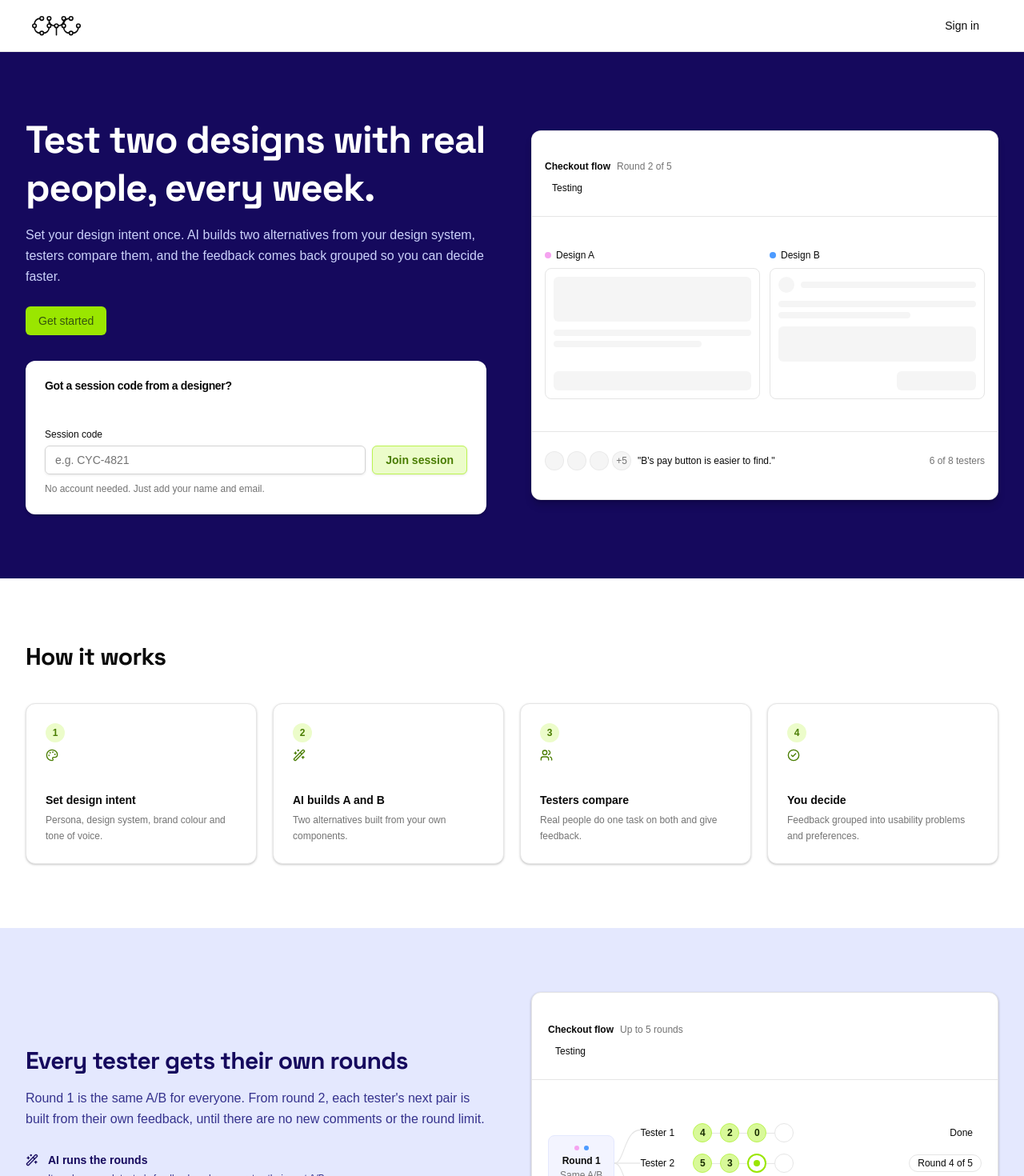
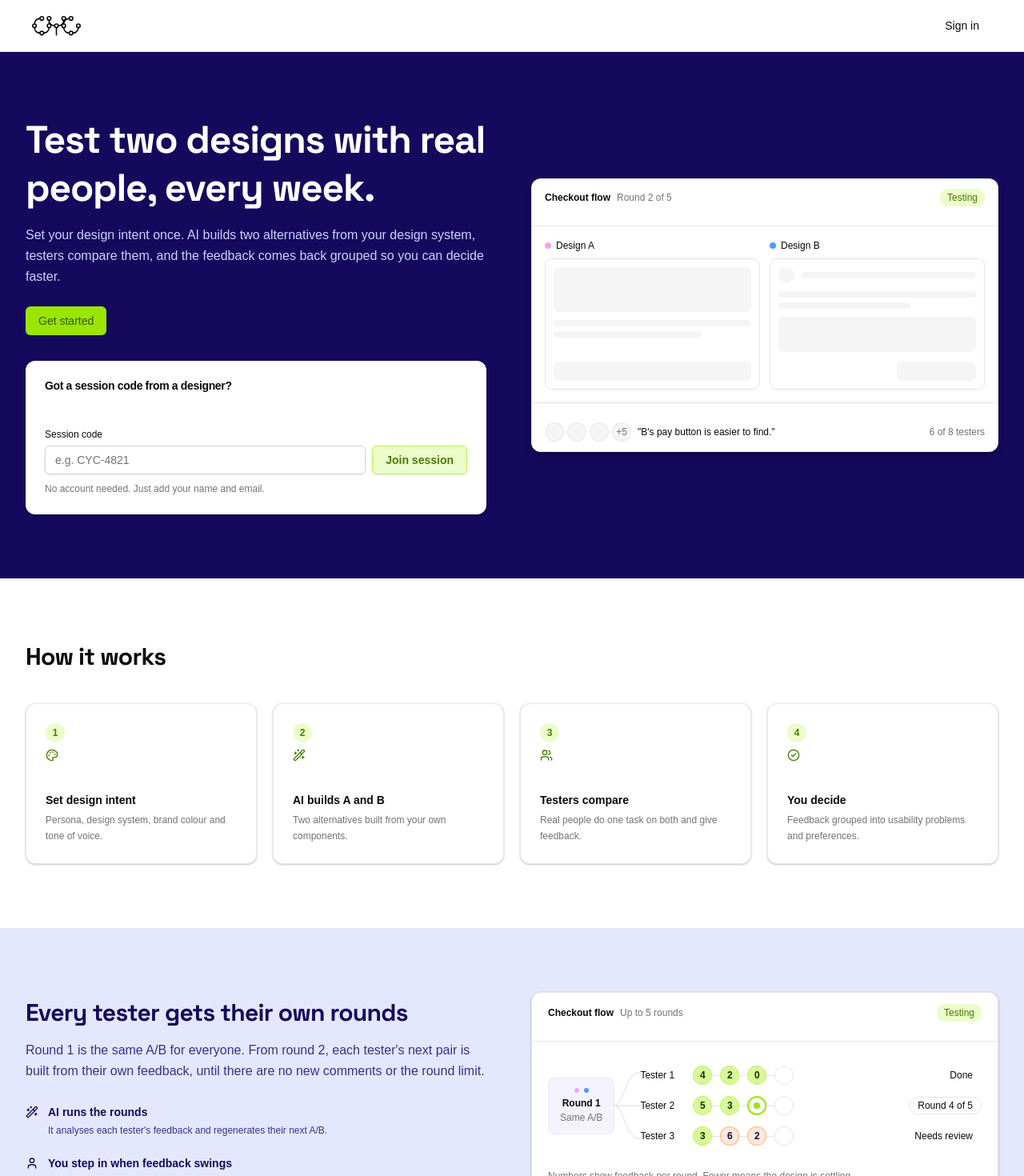
Before and after one commit to cyc-senior/cyc-monorepo, a Next.js app in the folder apps/frontend/: page / in a window 1280 px wide. Shown: the top 1470 px of the page at 80% size. Built offline with nearby package versions, Linux system fonts and the light colour scheme; a web font is replaced by a local one.

Commit message:
fix: update card header and badge styling in preview components

```diff
--- a/apps/frontend/src/components/previews/ABTestingPreview.tsx
+++ b/apps/frontend/src/components/previews/ABTestingPreview.tsx
@@ -29,14 +29,14 @@ export function ABTestingPreview({
   className,
 }: ABTestingPreviewProps) {
   return (
-    <Card className={cn("overflow-hidden border-border/80 shadow-xl", className)}>
+    <Card className={cn("overflow-hidden border-border/80 shadow-xl gap-0 py-0", className)}>
       {/* Header */}
-      <CardHeader className="flex-row items-center justify-between space-y-0 border-b border-border px-4 py-3">
+      <CardHeader className="flex flex-row items-center justify-between space-y-0 border-b border-border px-4 py-3">
         <div className="flex items-center gap-2">
           <span className="text-xs font-semibold text-foreground">{title}</span>
           <span className="text-xs text-muted-foreground">{subtitle}</span>
         </div>
-        <Badge variant="lime">{statusLabel}</Badge>
+        <Badge variant="secondary" className="bg-primary-subtle px-2 text-primary-text rounded-[10px]">{statusLabel}</Badge>
       </CardHeader>
 
       {/* Design A and B wireframe panels */}
--- a/apps/frontend/src/components/previews/TesterRoundsPreview.tsx
+++ b/apps/frontend/src/components/previews/TesterRoundsPreview.tsx
@@ -33,14 +33,14 @@ export function TesterRoundsPreview({
   className,
 }: TesterRoundsPreviewProps) {
   return (
-    <Card className={cn("overflow-hidden shadow-md", className)}>
+    <Card className={cn("overflow-hidden shadow-md gap-0 py-0", className)}>
       {/* Header */}
-      <CardHeader className="flex-row items-center justify-between space-y-0 border-b border-border px-5 py-3.5">
+      <CardHeader className="flex flex-row items-center justify-between space-y-0 border-b border-border px-5 py-3.5">
         <div className="flex items-center gap-2">
           <span className="text-xs font-semibold text-foreground">{title}</span>
           <span className="text-xs text-muted-foreground">{subtitle}</span>
         </div>
-        <Badge variant="lime">{statusLabel}</Badge>
+        <Badge variant="secondary" className="bg-primary-subtle px-2 text-primary-text rounded-[10px]">{statusLabel}</Badge>
       </CardHeader>
 
       {/* Flow diagram */}
```
